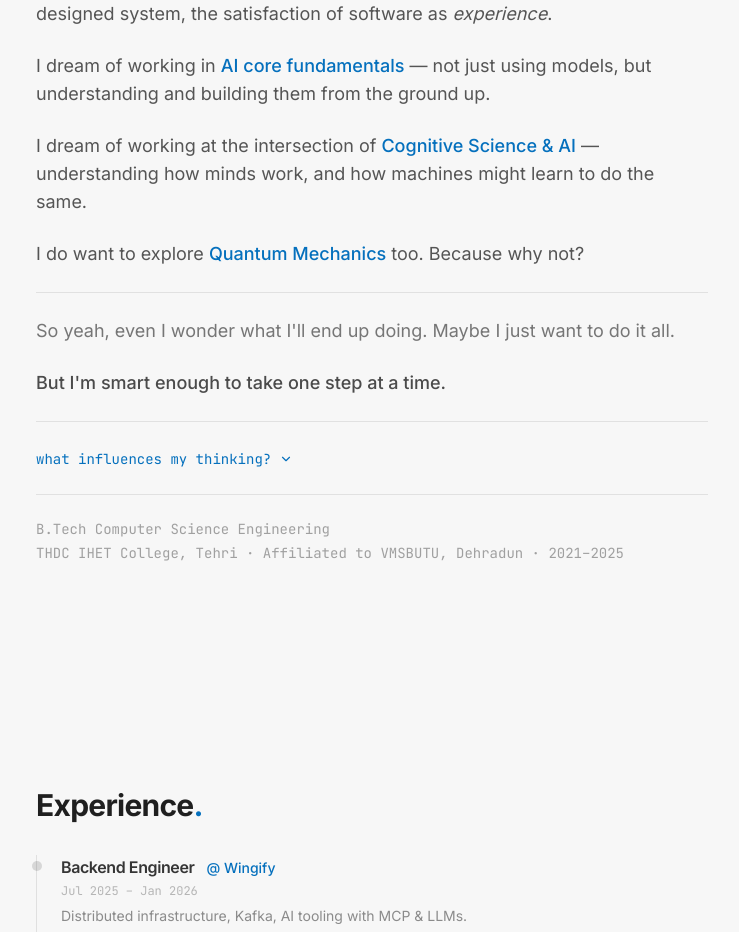
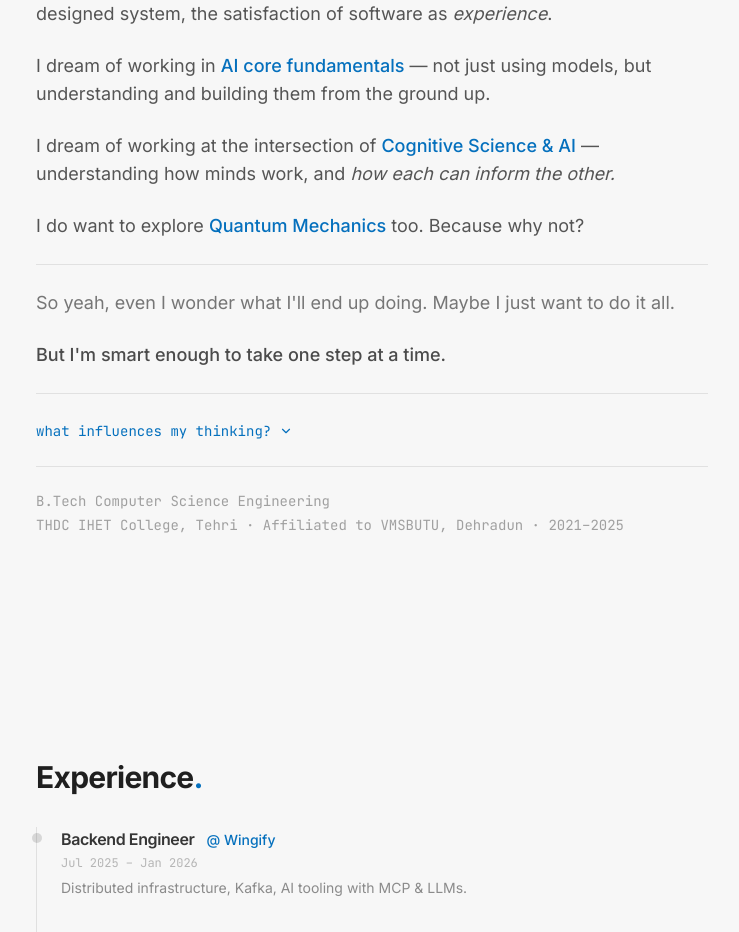
Before and after one commit to Sarvesh-Ghildiyal/Sarvesh-Ghildiyal.github.io, a React (Vite) app: page / in a window 1280 px wide. Shown: the part 1060-1992 px from the top of the page, without its empty margins (252-991 px from the left). Built offline with nearby package versions, Linux system fonts and the light colour scheme.

Commit message:
changed mone line, how each can inform the other

```diff
--- a/src/components/AboutSection.tsx
+++ b/src/components/AboutSection.tsx
@@ -31,7 +31,7 @@ const AboutSection = () => {
           <p className="prose-body">
             I dream of working at the intersection of{" "}
             <span className="text-accent font-medium">Cognitive Science & AI</span> —
-            understanding how minds work, and how machines might learn to do the same.
+            understanding how minds work, and <em>how each can inform the other.</em>
           </p>
 
           <p className="prose-body">
```
